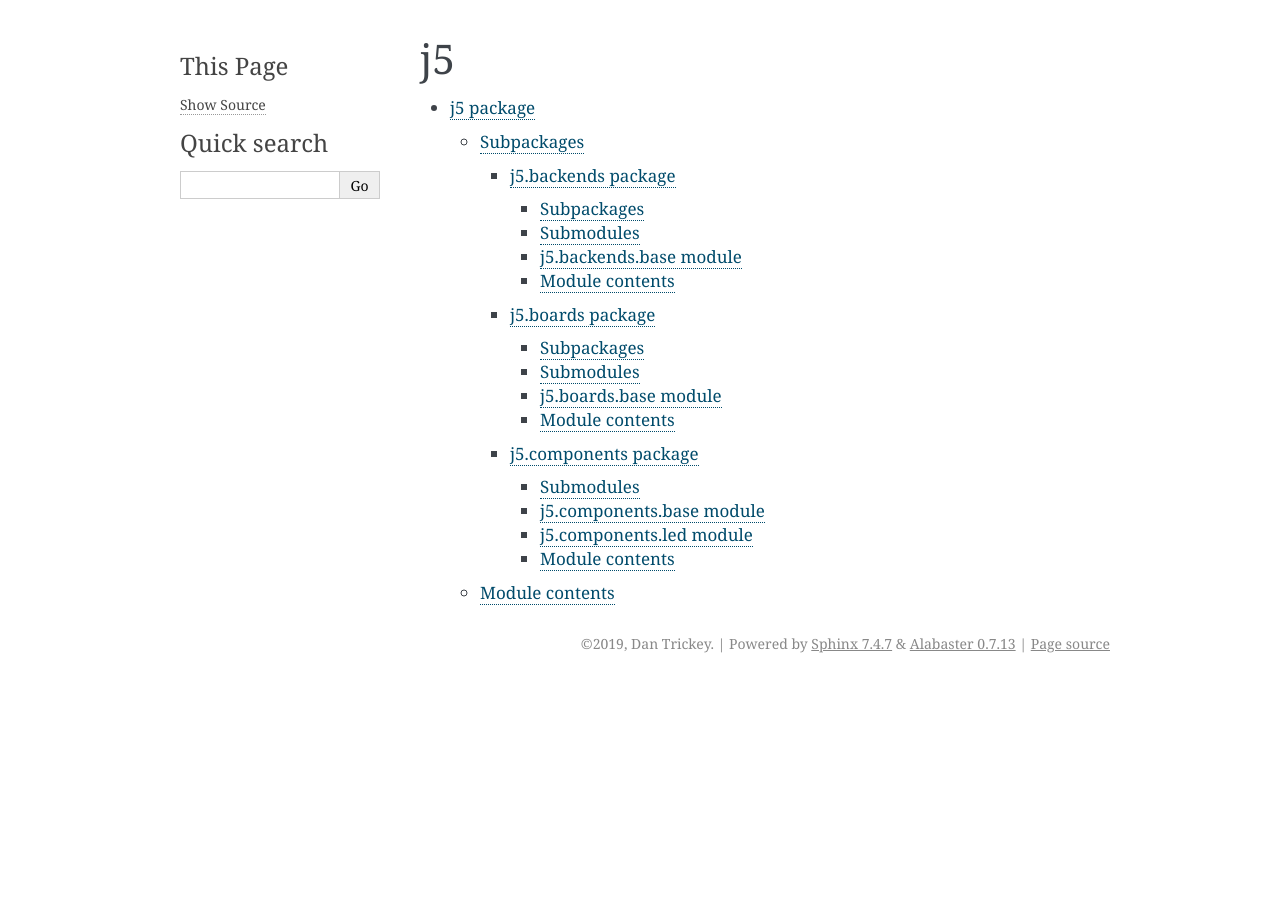
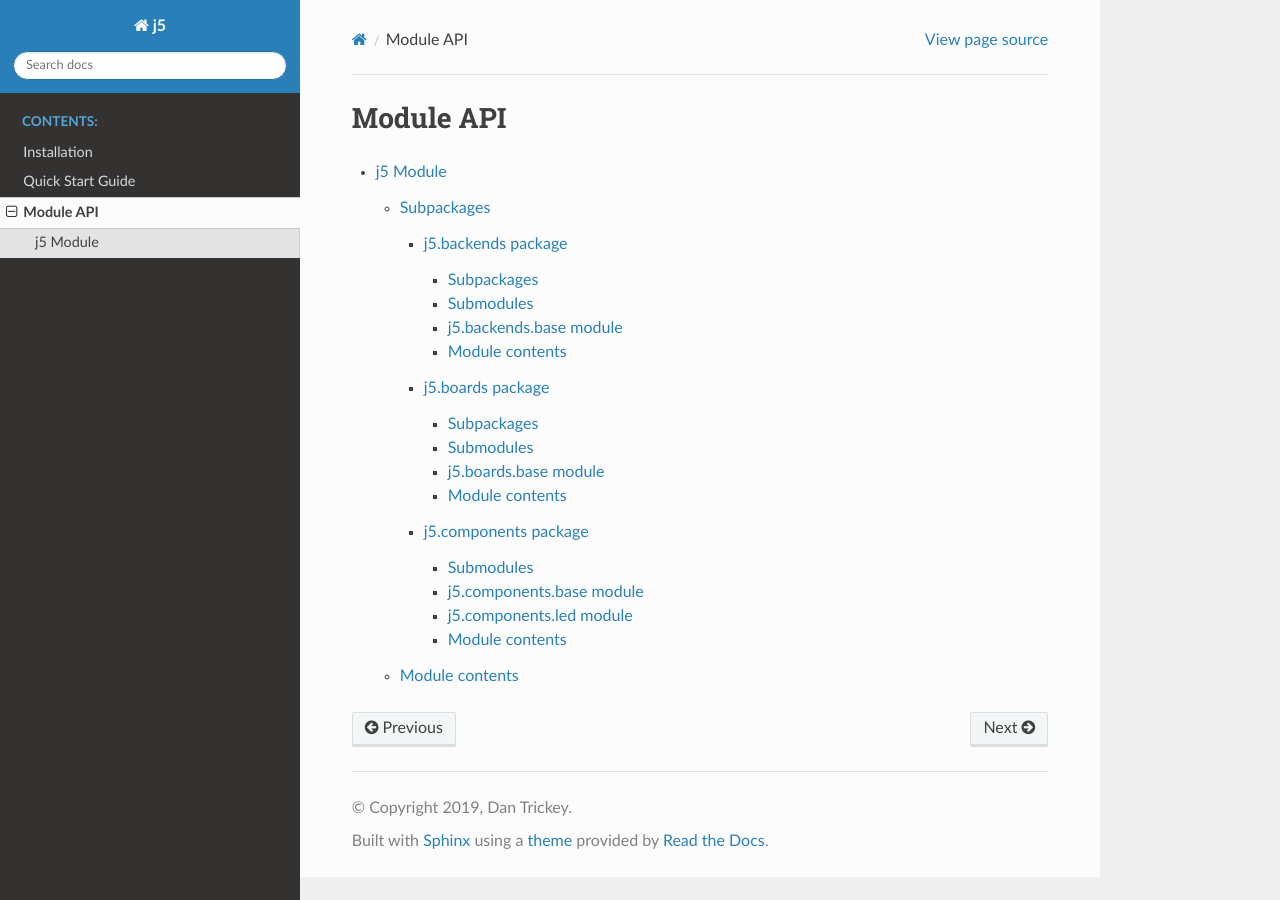
Before and after one commit to srobo/j5, a Sphinx documentation site: the page built from docs/source/modules.rst, in a window 1280 px wide. Built offline with Sphinx 7.4.7 and the Read the Docs theme 2.0.0, drawn with Linux system fonts in a browser that asks for light colours.

Commit message:
RTFD theme

```diff
--- a/docs/conf.py
+++ b/docs/conf.py
@@ -80,7 +80,7 @@ pygments_style = None
 # The theme to use for HTML and HTML Help pages.  See the documentation for
 # a list of builtin themes.
 #
-html_theme = 'alabaster'
+html_theme = 'sphinx_rtd_theme'
 
 # Theme options are theme-specific and customize the look and feel of a theme
 # further.  For a list of options available for each theme, see the
--- a/docs/source/j5.rst
+++ b/docs/source/j5.rst
@@ -1,4 +1,4 @@
-j5 package
+j5 Module
 ==========
 
 Subpackages
--- a/docs/source/modules.rst
+++ b/docs/source/modules.rst
@@ -1,5 +1,5 @@
-j5
-==
+Module API
+===========
 
 .. toctree::
    :maxdepth: 4
```
